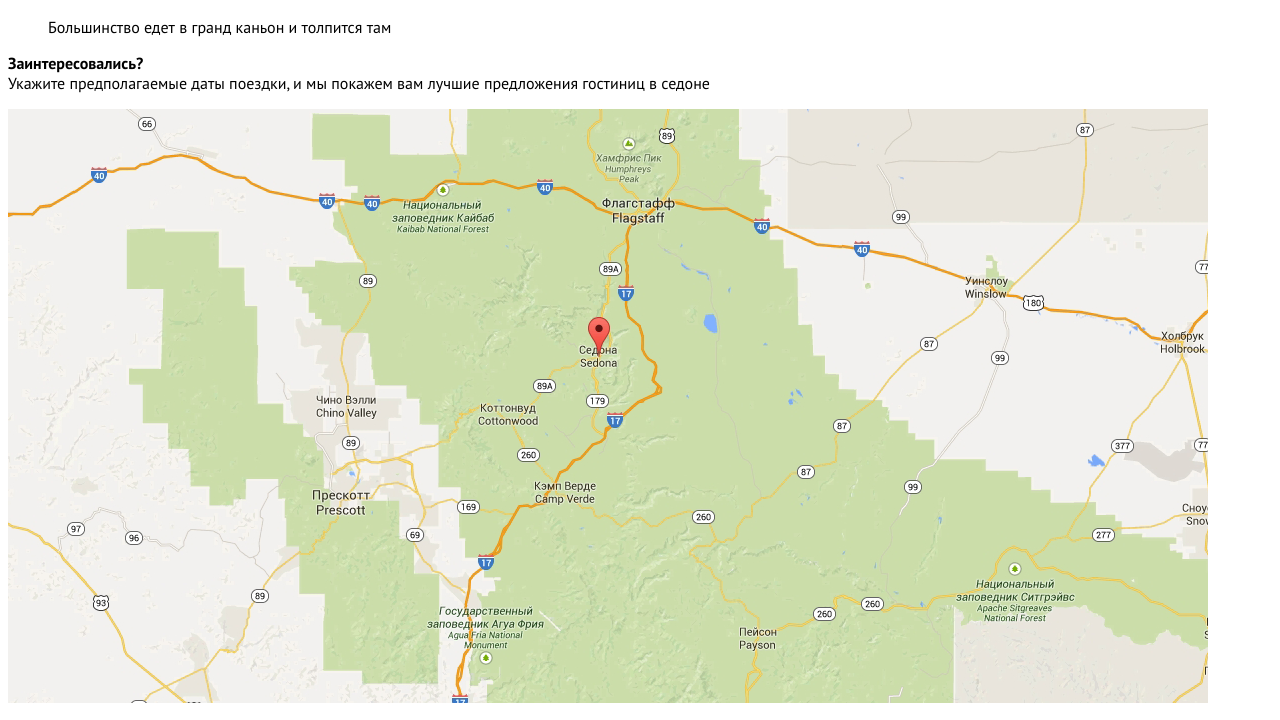
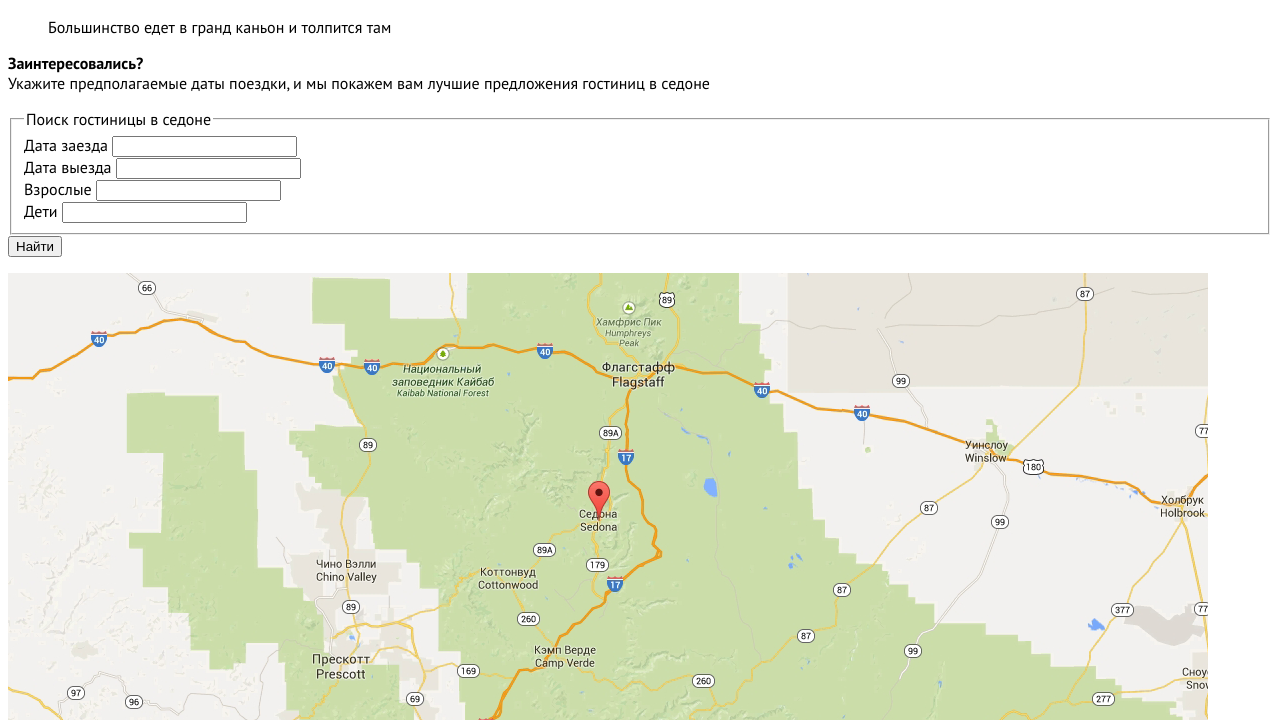
Before and after one commit to kathriciya/1278965-sedona-27, a plain HTML site: page index.html in a window 1280 px wide. Shown: the part 1648-2368 px from the top of the page. Drawn offline with Linux system fonts and the light colour scheme.

Commit message:
add form

```diff
--- a/index.css
+++ b/index.css
@@ -1,3 +1,8 @@
 body {
     font-family: "PT Sans", "Arial", sans-serif;
 }
+/* Header */
+
+/* Main */
+
+/* Footer */
--- a/index.html
+++ b/index.html
@@ -69,17 +69,44 @@
       </ol>
       <p><b>Заинтересовались?</b><br>Укажите предполагаемые даты поездки, и мы покажем вам лучшие предложения гостиниц в
         седоне</p>
-      <!--pop-up-->
+        <!--pop-up-->
+      <form action="https://echo.htmlacademy.ru/courses" method="post">
+        <fieldset>
+          <legend>Поиск гостиницы в седоне</legend>
+          <div>
+            <label for="сheck-in_date">Дата заезда</label>
+            <input type="text" name="date" id="сheck-in_date" required>
+          </div>
+          <div>
+            <label for="сheck-out_date">Дата выезда</label>
+            <input type="text" name="date" id="сheck-out_date" required>
+          </div>
+          <div>
+            <label for="adults">Взрослые</label>
+            <input type="number" name="adults" id="adults" required>
+          </div>
+          <div>
+            <label for="kids">Дети</label>
+            <input type="number" name="kids" id="kids" required>
+          </div>
+        </fieldset>
+        <div>
+          <input type="submit" value="Найти">
+        </div>
+
+      </form>
     </section>
   </main>
   <footer>
     <p>
-    <img src="img/map.png" width="1200" height="594" alt="Карта">
+      <img src="img/map.png" width="1200" height="594" alt="Карта">
     </p>
     <span class="footer-back">#VISITSEDONA</span>
     <ul>
-      <li><a href="https://twitter.com"><img src="img/twitter.svg" width="17" height="15" alt="твиттер">мы в твиттере</a></li>
-      <li><a href="https://facebook.com"><img src="img/fb-icon.svg" width="12" height="22" alt="фейсбук">мы в фейсбуке</a></li>
+      <li><a href="https://twitter.com"><img src="img/twitter.svg" width="17" height="15" alt="твиттер">мы в
+          твиттере</a></li>
+      <li><a href="https://facebook.com"><img src="img/fb-icon.svg" width="12" height="22" alt="фейсбук">мы в
+          фейсбуке</a></li>
       <li><a href="https://youtube.com"><img src="img/youtube.svg" width="20" height="16" alt="ютуб">мы в ютубе</a></li>
     </ul>
     <span class="Website-by">Website by</span><br>
```
